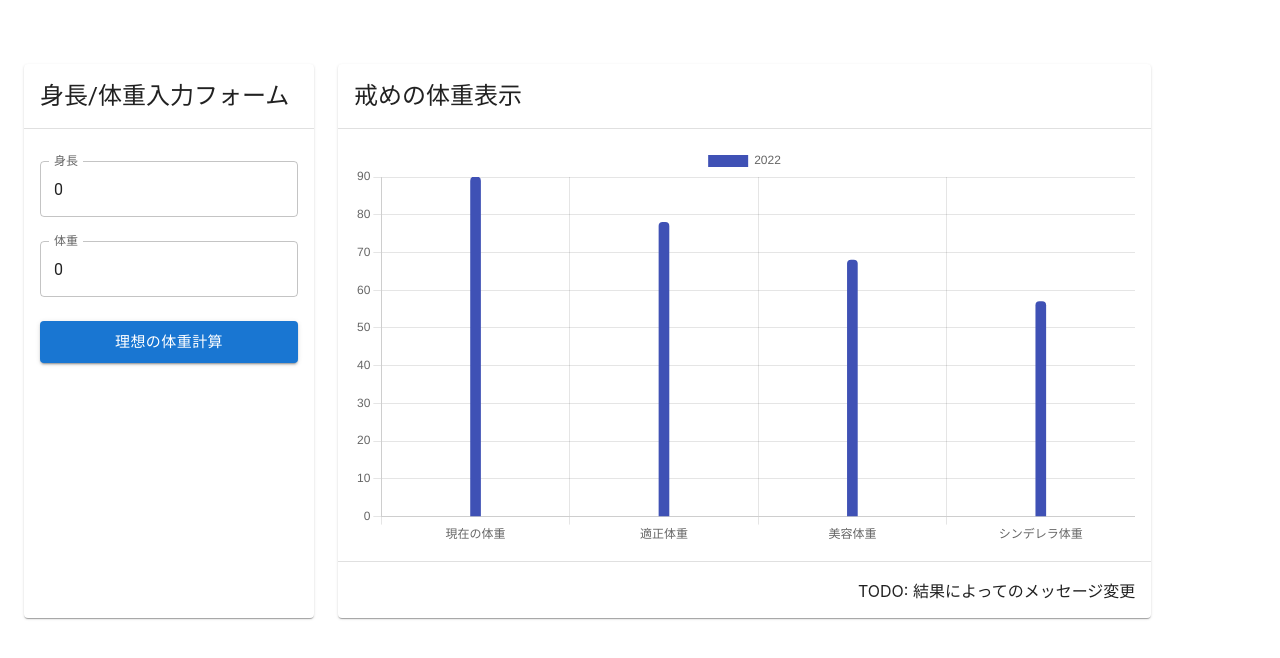
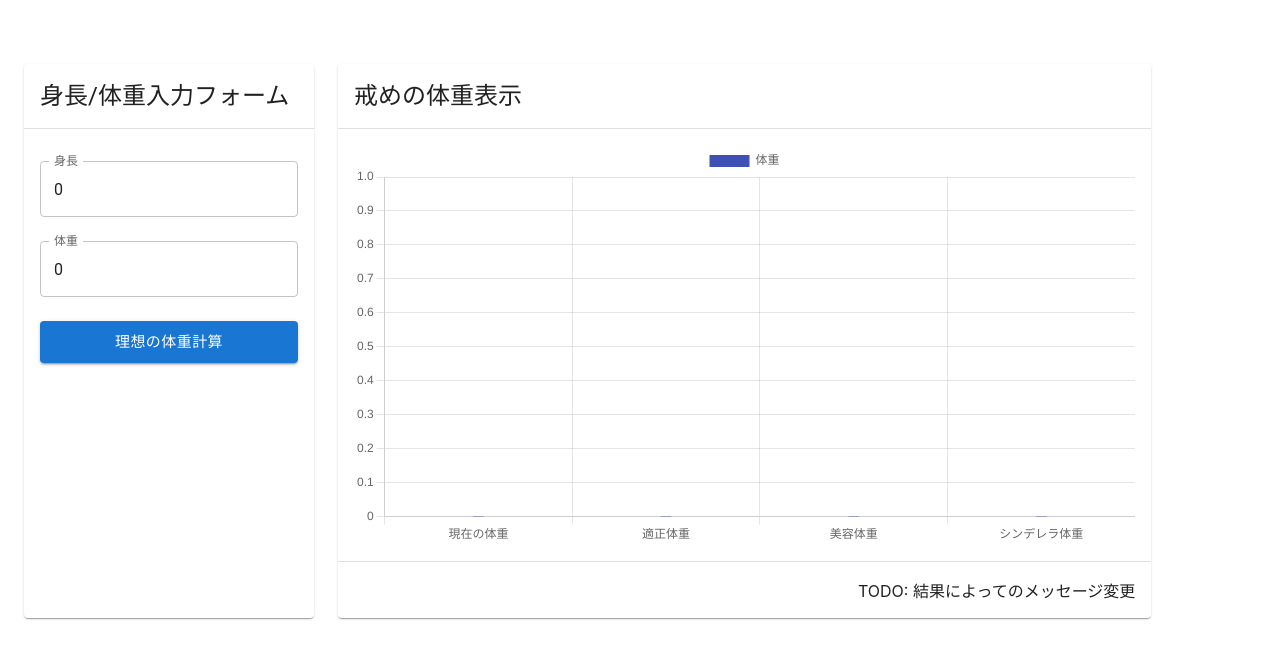
Before and after one commit to ryu-0729/Ideal-body-weight, a Next.js app: page / in a window 1280 px wide. Shown: the top 658 px of the page. Built offline with nearby package versions, Linux system fonts and the light colour scheme.

Commit message:
feat: Reflected in graph

```diff
--- a/src/components/forms/weight-calculation/store/index.tsx
+++ b/src/components/forms/weight-calculation/store/index.tsx
@@ -11,7 +11,6 @@ import {
   Box,
   Container,
   Grid,
-  Typography,
   TextField,
   Button,
   Card,
@@ -145,6 +144,7 @@ const StoreWeightCalculation: FC = () => {
                       理想の体重計算
                     </Button>
                   </Box>
+                  {/* TODO: フォームリセットボタンを追加したい */}
                 </Box>
               </form>
             </CardContent>
@@ -157,7 +157,12 @@ const StoreWeightCalculation: FC = () => {
           xl={9}
           xs={12}
         >
-          <Chart />
+          <Chart
+            currentWeight={values.weight.toString()}
+            appropriateWeight={bodyInfo.appropriateWeight}
+            cosmeticWeight={bodyInfo.cosmeticWeight}
+            cinderellaWeight={bodyInfo.cinderellaWeight}
+          />
         </Grid>
       </Grid>
     </Container>
--- a/src/components/units/weight-calculation/chart/index.tsx
+++ b/src/components/units/weight-calculation/chart/index.tsx
@@ -1,4 +1,4 @@
-import { FC } from 'react';
+import { FC, useMemo } from 'react';
 import {
   Chart as ChartJS,
   CategoryScale,
@@ -26,6 +26,13 @@ ChartJS.register(
   Legend,
 );
 
+type Props = {
+  currentWeight: string
+  appropriateWeight: string
+  cosmeticWeight: string
+  cinderellaWeight: string
+};
+
 const options = {
   cornerRadius: 20,
   layout: { padding: 0 },
@@ -43,6 +50,7 @@ const options = {
       },
     },
   ],
+  // TODO: デフォルト値を設定したい
   yAxes: [
     {
       ticks: {
@@ -81,24 +89,32 @@ const labels = [
   'シンデレラ体重',
 ];
 
-// TODO: ダミーデータ
-const data = {
+const Chart: FC<Props> = ({
+  currentWeight,
+  appropriateWeight,
+  cosmeticWeight,
+  cinderellaWeight
+}) => {
+  const data = useMemo(() => {
+    const bodyInfoData = [currentWeight, appropriateWeight, cosmeticWeight, cinderellaWeight];
+    return {
       labels,
       datasets: [
         {
+          // TODO: bmiの度合いによって色を変更したい
           backgroundColor: '#3F51B5',
           barPercentage: 0.5,
           barThickness: 12,
           borderRadius: 4,
           categoryPercentage: 0.5,
-      data: [90, 78, 68, 57],
-      label: '2022',
+          data: bodyInfoData,
+          label: '体重',
           maxBarThickness: 10,
         },
       ],
     };
+  }, [currentWeight, appropriateWeight, cosmeticWeight, cinderellaWeight]);
 
-const Chart: FC = () => {
   return (
     <Card>
       <CardHeader title="戒めの体重表示" />
```
Lines whose indentation alone changed are shown as unchanged.
